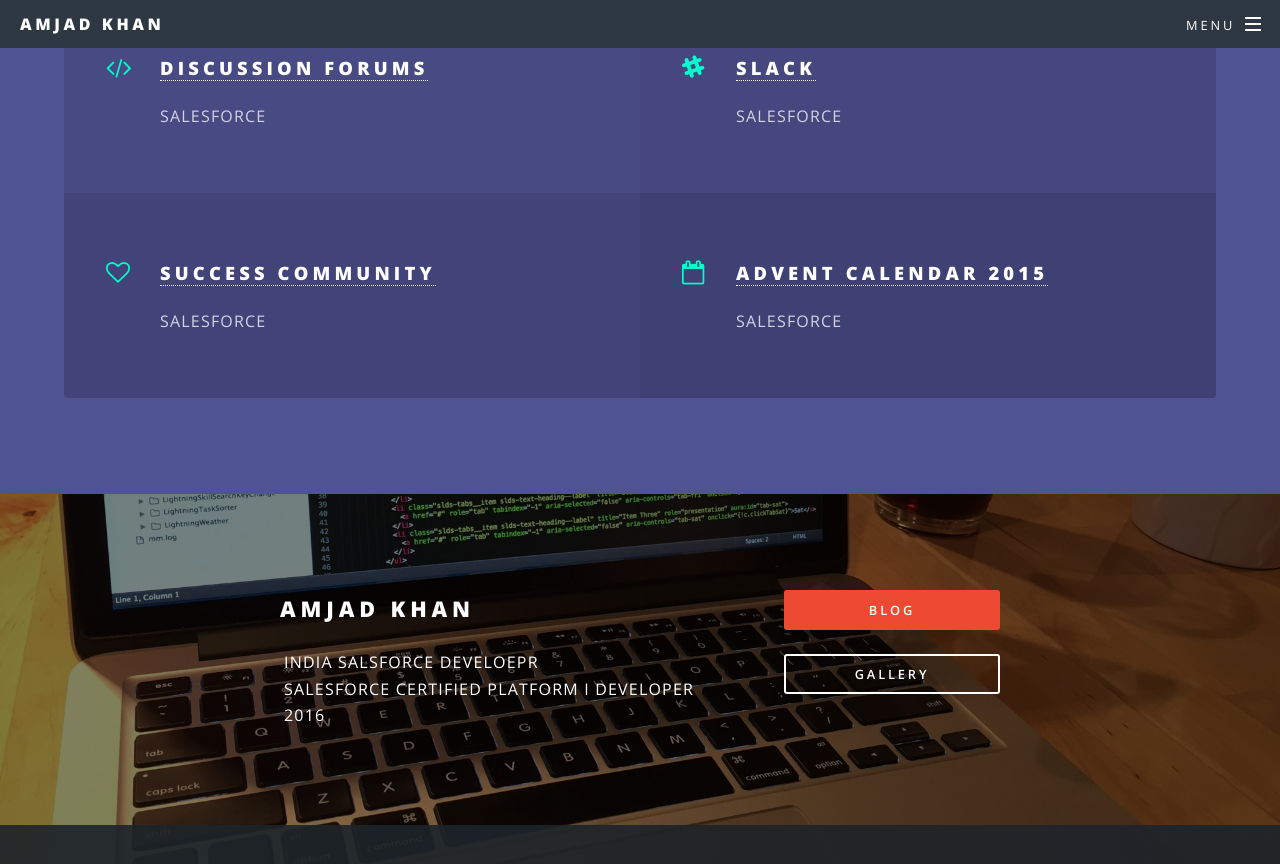
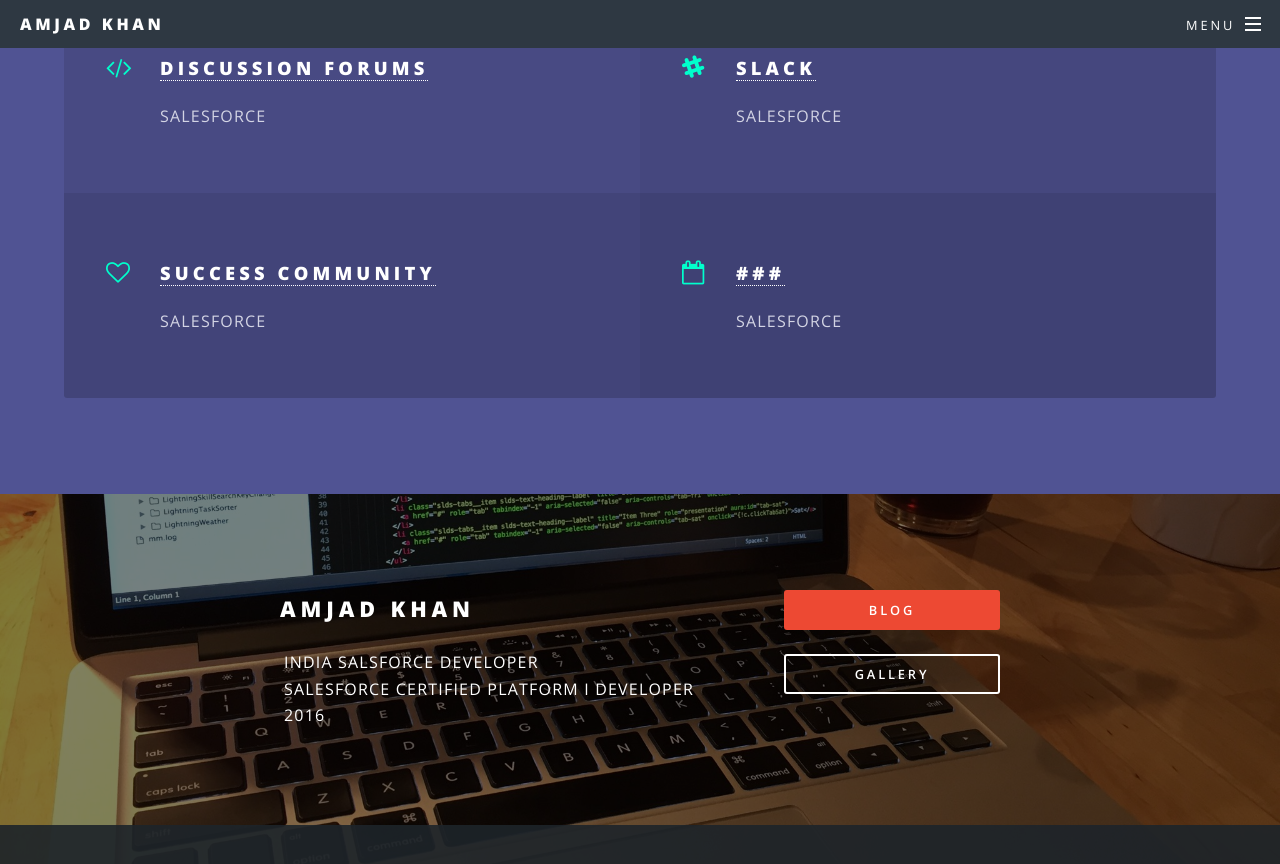
Before and after one commit to amjadajmer/amjadajmer.github.io, a Jekyll site: the page built from index.html, in a window 1280 px wide and 900 px high, scrolled down 2861 px. Shown: the top 864 px of the window. Built offline with Jekyll 4.4.1, drawn with Linux system fonts in a browser that asks for light colours.

Commit message:
spell changes

```diff
--- a/index.html
+++ b/index.html
@@ -71,7 +71,7 @@ layout: landing
         <p>SALESFORCE</p>
       </li>
       <li class="icon fa-slack">
-        <h3><a href="https://slackin-tokyosalesforcedg.herokuapp.com/" target="_blank">SLACK</a></h3>
+        <h3><a href="#" target="_blank">SLACK</a></h3>
         <p>SALESFORCE</p>
       </li>
       <li class="icon fa-heart-o">
@@ -79,7 +79,7 @@ layout: landing
         <p>SALESFORCE</p>
       </li>
       <li class="icon fa-calendar-o">
-        <h3><a href="http://qiita.com/advent-calendar/2015/salesforce-app-cloud" target="_blank">ADVENT CALENDAR 2015</a></h3>
+        <h3><a href="#" target="_blank">###</a></h3>
         <p>SALESFORCE</p>
       </li>
     </ul>
@@ -91,7 +91,7 @@ layout: landing
     <header>
       <h2>Amjad khan</h2>
       <ul style="list-style: none; margin-left: -20px;">
-        <li>INDIA SALSFORCE DEVELOEPR</li>
+        <li>INDIA SALSFORCE DEVELOPER</li>
         <li>SALESFORCE CERTIFIED PLATFORM I DEVELOPER 2016</li>
       </ul>
     </header>
```
